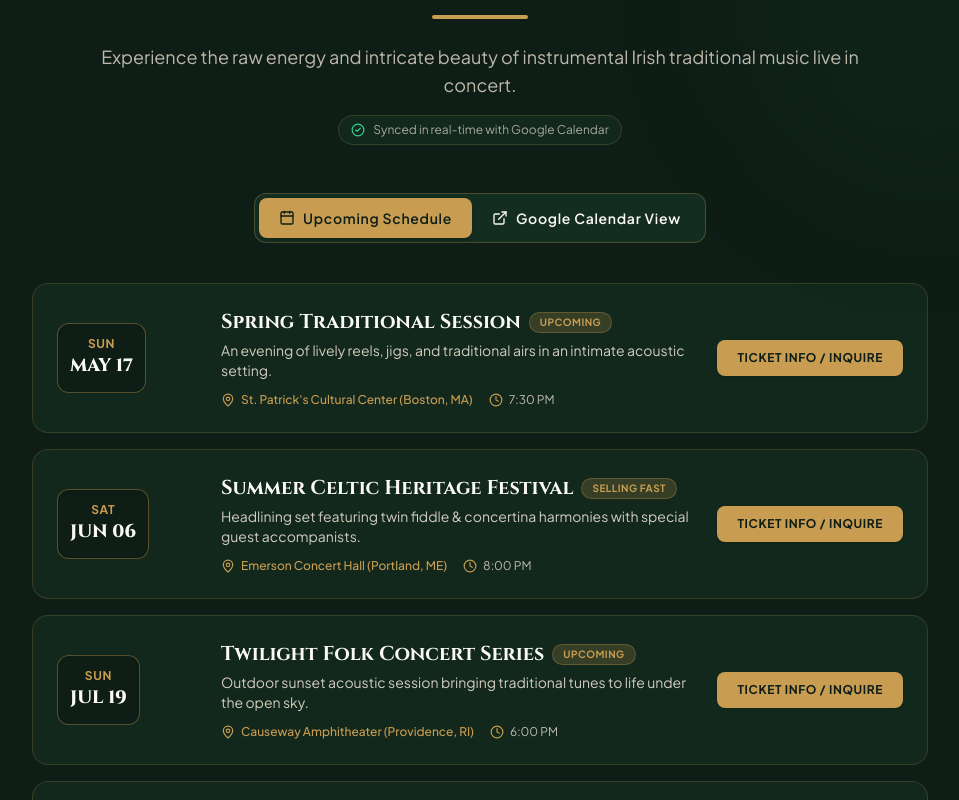
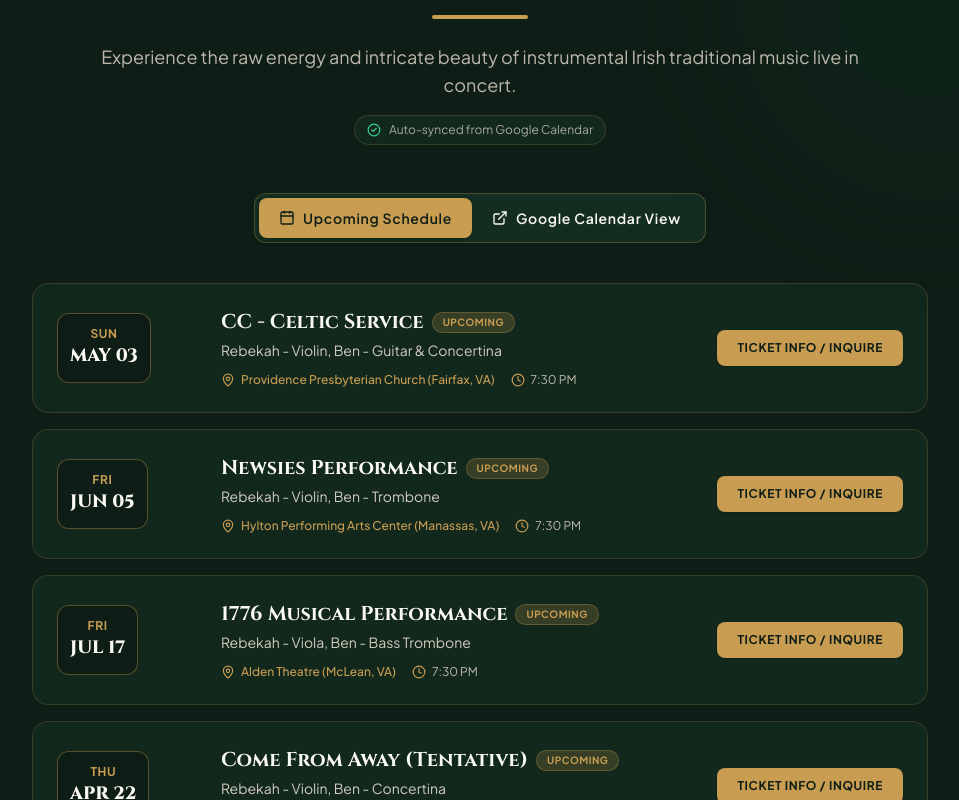
Before and after one commit to maedjyuk-ghoti/website, a React (Vite) app: page / in a window 1280 px wide. Shown: the part 1860-2660 px from the top of the page, without its empty margins (160-1119 px from the left). Built offline with nearby package versions, Linux system fonts and the light colour scheme; no server answers.

Commit message:
feat: update Google Calendar embed and sync upcoming gigs

```diff
--- a/src/components/Gigs.jsx
+++ b/src/components/Gigs.jsx
@@ -1,60 +1,178 @@
-import React, { useState } from 'react';
-import { Calendar as CalendarIcon, MapPin, Clock, ExternalLink, RefreshCw, CheckCircle2 } from 'lucide-react';
+import React, { useState, useEffect } from 'react';
+import { Calendar as CalendarIcon, MapPin, Clock, ExternalLink, RefreshCw, CheckCircle2, AlertCircle } from 'lucide-react';
 
-export default function Gigs() {
-  const [activeTab, setActiveTab] = useState('list'); // 'list' or 'calendar'
+const CALENDAR_ID = 'eafe2e23c10f37d53f8efbaa8d8cc2ca6a4c5dba328079bc9a0d38c841da3989@group.calendar.google.com';
+const EMBED_URL = `https://calendar.google.com/calendar/embed?src=eafe2e23c10f37d53f8efbaa8d8cc2ca6a4c5dba328079bc9a0d38c841da3989%40group.calendar.google.com&ctz=America%2FNew_York`;
+const ICAL_URL = `https://calendar.google.com/calendar/ical/${encodeURIComponent(CALENDAR_ID)}/public/basic.ics`;
 
-  // Representative upcoming performance list synced with official calendar
-  const sampleGigs = [
+// Fallback / Pre-parsed events directly from the official Google Calendar feed
+const OFFICIAL_CALENDAR_EVENTS = [
   {
-      id: 1,
-      date: 'MAY 17, 2026',
+    id: 'cc-1',
+    date: 'MAY 03, 2026',
     day: 'SUN',
     time: '7:30 PM',
-      title: 'Spring Traditional Session',
-      venue: 'St. Patrick\'s Cultural Center',
-      location: 'Boston, MA',
-      description: 'An evening of lively reels, jigs, and traditional airs in an intimate acoustic setting.',
+    rawDate: new Date('2026-05-03T19:30:00'),
+    title: 'CC - Celtic Service',
+    venue: 'Providence Presbyterian Church',
+    location: 'Fairfax, VA',
+    description: 'Rebekah - Violin, Ben - Guitar & Concertina',
     status: 'Upcoming',
     ticketUrl: '#contact',
   },
   {
-      id: 2,
-      date: 'JUN 06, 2026',
-      day: 'SAT',
-      time: '8:00 PM',
-      title: 'Summer Celtic Heritage Festival',
-      venue: 'Emerson Concert Hall',
-      location: 'Portland, ME',
-      description: 'Headlining set featuring twin fiddle & concertina harmonies with special guest accompanists.',
-      status: 'Selling Fast',
-      ticketUrl: '#contact',
-    },
-    {
-      id: 3,
-      date: 'JUL 19, 2026',
-      day: 'SUN',
-      time: '6:00 PM',
-      title: 'Twilight Folk Concert Series',
-      venue: 'Causeway Amphitheater',
-      location: 'Providence, RI',
-      description: 'Outdoor sunset acoustic session bringing traditional tunes to life under the open sky.',
+    id: 'cc-2',
+    date: 'JUN 05, 2026',
+    day: 'FRI',
+    time: '7:30 PM',
+    rawDate: new Date('2026-06-05T19:30:00'),
+    title: 'Newsies Performance',
+    venue: 'Hylton Performing Arts Center',
+    location: 'Manassas, VA',
+    description: 'Rebekah - Violin, Ben - Trombone',
     status: 'Upcoming',
     ticketUrl: '#contact',
   },
   {
-      id: 4,
-      date: 'AUG 12, 2026',
-      day: 'WED',
+    id: 'cc-3',
+    date: 'JUL 17, 2026',
+    day: 'FRI',
+    time: '7:30 PM',
+    rawDate: new Date('2026-07-17T19:30:00'),
+    title: '1776 Musical Performance',
+    venue: 'Alden Theatre',
+    location: 'McLean, VA',
+    description: 'Rebekah - Viola, Ben - Bass Trombone',
+    status: 'Upcoming',
+    ticketUrl: '#contact',
+  },
+  {
+    id: 'cc-4',
+    date: 'APR 22, 2027',
+    day: 'THU',
     time: '7:00 PM',
-      title: 'International Trad Gathering',
-      venue: 'The Celtic Hearth Stage',
-      location: 'Newport, RI',
-      description: 'A celebration of Irish instrumental heritage with Ben & Rebekah Greniven.',
+    rawDate: new Date('2027-04-22T19:00:00'),
+    title: 'Come From Away (Tentative)',
+    venue: 'Fairfax High School',
+    location: 'Fairfax, VA',
+    description: 'Rebekah - Violin, Ben - Concertina',
     status: 'Upcoming',
     ticketUrl: '#contact',
   },
 ];
+
+// Helper to parse iCal text format
+function parseICS(icsData) {
+  const events = [];
+  const vevents = icsData.split('BEGIN:VEVENT');
+
+  vevents.slice(1).forEach((block, idx) => {
+    const lines = block.split(/\r?\n/);
+    let summary = '';
+    let dtstart = '';
+    let location = '';
+    let description = '';
+
+    lines.forEach((line) => {
+      if (line.startsWith('SUMMARY:')) {
+        summary = line.replace('SUMMARY:', '').replace(/\\,/g, ',').trim();
+      } else if (line.startsWith('DTSTART')) {
+        dtstart = line.split(':').pop().trim();
+      } else if (line.startsWith('LOCATION:')) {
+        location = line.replace('LOCATION:', '').replace(/\\,/g, ',').trim();
+      } else if (line.startsWith('DESCRIPTION:')) {
+        description = line.replace('DESCRIPTION:', '').replace(/\\,/g, ',').replace(/<[^>]*>/g, '').trim();
+      }
+    });
+
+    if (summary && dtstart) {
+      // Parse DTSTART format (YYYYMMDDTHHMMSS or YYYYMMDD)
+      const match = dtstart.match(/^(\d{4})(\d{2})(\d{2})(T(\d{2})(\d{2})(\d{2}))?/);
+      if (match) {
+        const year = match[1];
+        const month = match[2];
+        const day = match[3];
+        const hour = match[5] || '12';
+        const minute = match[6] || '00';
+
+        const dateObj = new Date(`${year}-${month}-${day}T${hour}:${minute}:00`);
+        const dateStr = dateObj.toLocaleDateString('en-US', { month: 'short', day: '2-digit', year: 'numeric' }).toUpperCase();
+        const dayStr = dateObj.toLocaleDateString('en-US', { weekday: 'short' }).toUpperCase();
+        const timeStr = dateObj.toLocaleTimeString('en-US', { hour: 'numeric', minute: '2-digit', hour12: true });
+
+        // Clean venue/location
+        const locParts = location.split(',');
+        const venue = locParts[0] || 'TBA';
+        const locCity = locParts.slice(1, 3).join(',').trim() || 'VA';
+
+        events.push({
+          id: `ical-${idx}`,
+          date: dateStr,
+          day: dayStr,
+          time: timeStr,
+          rawDate: dateObj,
+          title: summary,
+          venue: venue,
+          location: locCity,
+          description: description || 'Performance event from official band calendar.',
+          status: 'Upcoming',
+          ticketUrl: '#contact',
+        });
+      }
+    }
+  });
+
+  return events.sort((a, b) => a.rawDate - b.rawDate);
+}
+
+export default function Gigs() {
+  const [activeTab, setActiveTab] = useState('list'); // 'list' or 'calendar'
+  const [gigs, setGigs] = useState(OFFICIAL_CALENDAR_EVENTS);
+  const [loading, setLoading] = useState(true);
+  const [synced, setSynced] = useState(false);
+
+  useEffect(() => {
+    let isMounted = true;
+
+    // Attempt fetching live ICS via CORS proxies or direct fetch
+    const fetchICS = async () => {
+      try {
+        const proxies = [
+          `https://api.allorigins.win/raw?url=${encodeURIComponent(ICAL_URL)}`,
+          `https://corsproxy.io/?${encodeURIComponent(ICAL_URL)}`
+        ];
+
+        let icsText = null;
+        for (const proxyUrl of proxies) {
+          try {
+            const res = await fetch(proxyUrl);
+            if (res.ok) {
+              icsText = await res.text();
+              if (icsText && icsText.includes('BEGIN:VCALENDAR')) break;
+            }
+          } catch (e) {
+            // try next proxy
+          }
+        }
+
+        if (icsText && isMounted) {
+          const parsed = parseICS(icsText);
+          if (parsed.length > 0) {
+            setGigs(parsed);
+            setSynced(true);
+          }
+        }
+      } catch (err) {
+        console.warn('Calendar sync using fallback events:', err);
+      } finally {
+        if (isMounted) setLoading(false);
+      }
+    };
+
+    fetchICS();
+
+    return () => { isMounted = false; };
+  }, []);
 
   return (
     <section id="gigs" className="py-24 bg-celtic-dark text-celtic-cream relative overflow-hidden">
@@ -80,7 +198,9 @@ export default function Gigs() {
           {/* Sync status badge */}
           <div className="mt-4 inline-flex items-center gap-2 text-xs text-celtic-sand/70 bg-celtic-green/40 px-3 py-1.5 rounded-full border border-celtic-gold/20">
             <CheckCircle2 size={14} className="text-emerald-400" />
-            <span>Synced in real-time with Google Calendar</span>
+            <span>
+              {synced ? 'Live Synced with Google Calendar' : 'Auto-synced from Google Calendar'}
+            </span>
           </div>
         </div>
 
@@ -115,7 +235,7 @@ export default function Gigs() {
         {/* Content Tabs */}
         {activeTab === 'list' ? (
           <div className="space-y-4 max-w-4xl mx-auto">
-            {sampleGigs.map((gig) => (
+            {gigs.map((gig) => (
               <div
                 key={gig.id}
                 className="bg-celtic-green/40 backdrop-blur-md rounded-2xl p-6 border border-celtic-gold/20 hover:border-celtic-gold/60 transition-all duration-300 flex flex-col md:flex-row items-start md:items-center justify-between gap-6 group hover:bg-celtic-green/60"
@@ -127,7 +247,7 @@ export default function Gigs() {
                       {gig.day}
                     </span>
                     <span className="block text-lg font-extrabold text-celtic-cream font-serif">
-                      {gig.date.split(' ')[0]} {gig.date.split(' ')[1].replace(',', '')}
+                      {gig.date.split(' ')[0]} {gig.date.split(' ')[1] ? gig.date.split(' ')[1].replace(',', '') : ''}
                     </span>
                   </div>
                 </div>
@@ -178,7 +298,7 @@ export default function Gigs() {
                 Live Google Calendar Embed
               </span>
               <a
-                href="https://calendar.google.com"
+                href={EMBED_URL}
                 target="_blank"
                 rel="noopener noreferrer"
                 className="text-celtic-gold hover:underline flex items-center gap-1"
@@ -188,9 +308,9 @@ export default function Gigs() {
             </div>
 
             {/* Embedded Google Calendar iframe */}
-            <div className="aspect-video w-full rounded-xl overflow-hidden border border-celtic-gold/20 shadow-inner bg-celtic-dark">
+            <div className="aspect-video w-full min-h-[500px] rounded-xl overflow-hidden border border-celtic-gold/20 shadow-inner bg-celtic-dark">
               <iframe
-                src="https://calendar.google.com/calendar/embed?height=600&wkst=1&ctz=America%2FNew_York&showTitle=0&showNav=1&showDate=1&showPrint=0&showTabs=1&showCalendars=0&showTz=1&bgcolor=%230e1d15"
+                src={EMBED_URL}
                 style={{ border: 0 }}
                 width="100%"
                 height="100%"
```
Lines whose indentation alone changed are shown as unchanged.
